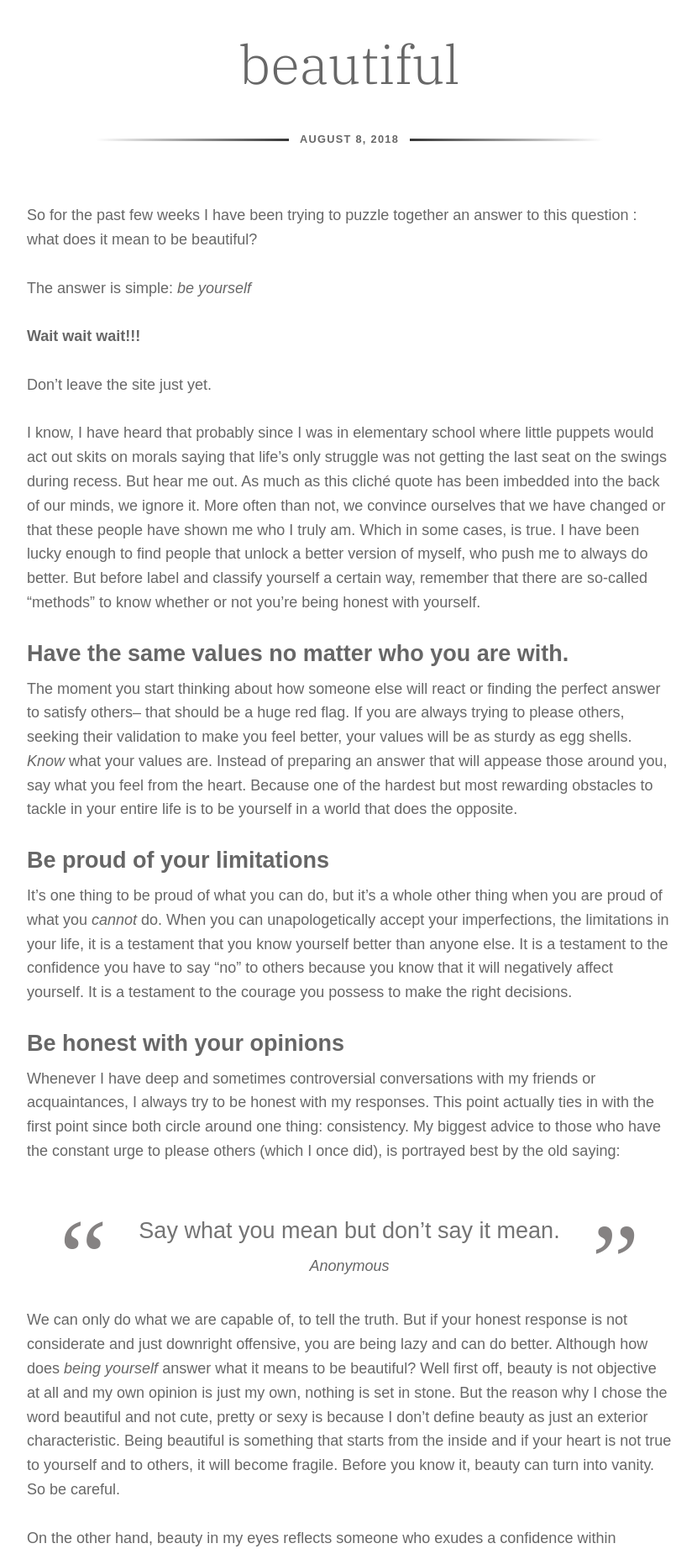
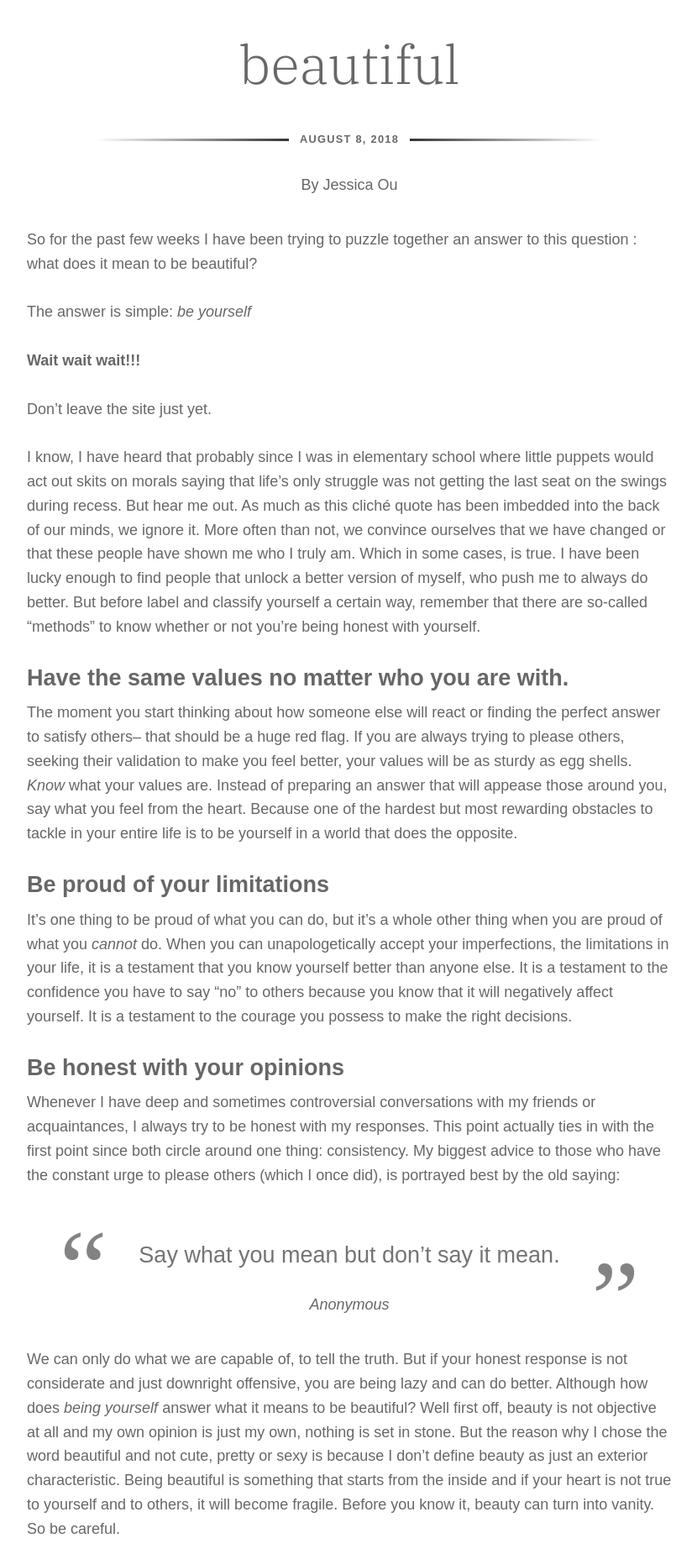
Before and after one commit to JasmineOuO/meaningful-nonsense-jekyll, a Jekyll site: the page built from _posts/2018-08-08-Being-Beautiful.md, in a window 1280 px wide. Shown: the part 512-2362 px from the top of the page at 84% size, without its empty margins (224-1054 px from the left). Built offline with Jekyll 4.4.1, drawn with Linux system fonts in a browser that asks for light colours; nearby versions of some CDN libraries; some web fonts are replaced.

Commit message:
mobile responsive blockquotes and tweaked hamburger menu icon

```diff
--- a/_includes/header.html
+++ b/_includes/header.html
@@ -43,5 +43,5 @@
             <a class="{{active_class}}" href="{{ site.baseurl }}{{item.url}}">{{item.name}}</a>
         {% endif %}
     {% endfor %}
-    <a href="javascript:void(0);" class="icon" onclick="responsivenav()">&#9776;</a>
+    <a href="javascript:void(0);" class="icon" onclick="responsivenav()"><i class="fa fa-bars"></i></a>
 </nav>
--- a/_layouts/post.html
+++ b/_layouts/post.html
@@ -6,6 +6,7 @@
     <div id="post-header">
         <div id="post-title">{{page.title}}</div>
         <time class="post__time">{{ page.date | date: "%B %-d, %Y" }}</time>
+        <div id="post-author">By Jessica Ou</div>
     </div>
     <article class="post-content">
         {{ content }}
--- a/resources/css/main.css
+++ b/resources/css/main.css
@@ -232,6 +232,7 @@
 /*The hamburger menu icon*/
 nav .icon {
     display: none;
+    color: #917986;
 }
 
 /*navbar hover colour*/
--- a/resources/css/post.css
+++ b/resources/css/post.css
@@ -1,4 +1,4 @@
-@import 'https://fonts.googleapis.com/css?family=Bentham|IBM+Plex+Serif:300|Montserrat:400,500';
+@import 'https://fonts.googleapis.com/css?family=Bentham|IBM+Plex+Serif:300|Montserrat:400,500,600';
 @import 'https://fonts.googleapis.com/css?family=Cutive+Mono|Dancing+Script|Open+Sans+Condensed:300|Rock+Salt';
 
 .post {
@@ -32,6 +32,12 @@
     font-family: "IBM Plex Serif", sans-serif;
     font-size: 4em;
     font-weight: 100;
+}
+
+#post-author {
+    font-weight: 500;
+    text-align: center;
+    font-size: 18px;
 }
 
 .post h1 {
@@ -157,13 +163,13 @@
     blockquote:before {
         content: '“';
         left: -5rem;
-        top: -2rem;
+        top: -3rem;
     }
 
     blockquote:after {
         content: '”';
         right: -5rem;
-        bottom: 1rem;
+        bottom: 0rem;
     }
 
 cite {
@@ -171,6 +177,7 @@
     flex-direction: column;
     align-items: center;
     justify-content: center;
+	margin-top: 1em;
     margin-bottom: 2em;
 }
 
--- a/resources/css/responsive.css
+++ b/resources/css/responsive.css
@@ -39,6 +39,24 @@
         max-width: 100%;
     }
 
+	blockquote {
+		margin-left: auto;
+		margin-right: auto;
+	}
+
+    blockquote:before, blockquote:after {
+        font-size: 6rem;
+        width: 2rem;
+        height: 2rem;
+    }
+
+	 blockquote:before {
+        left: -3rem;
+    }
+
+    blockquote:after {
+        right: -2.5rem;
+    }
     .search_filter {
         display: none;
     }
```
